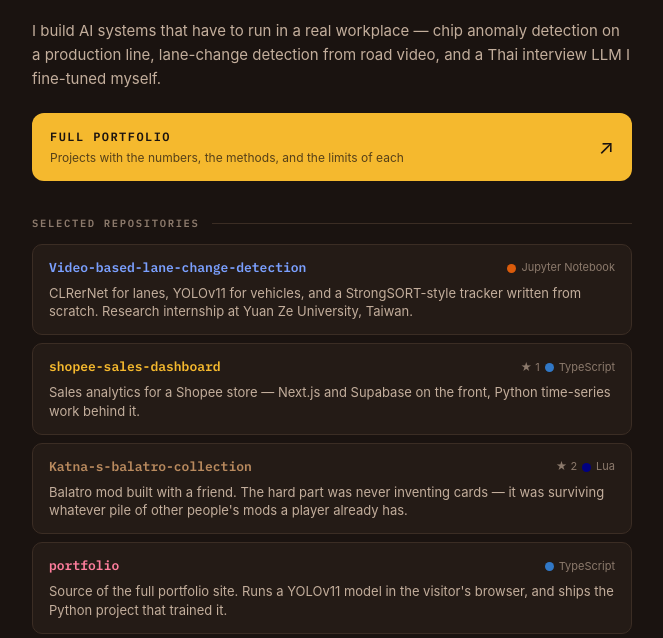
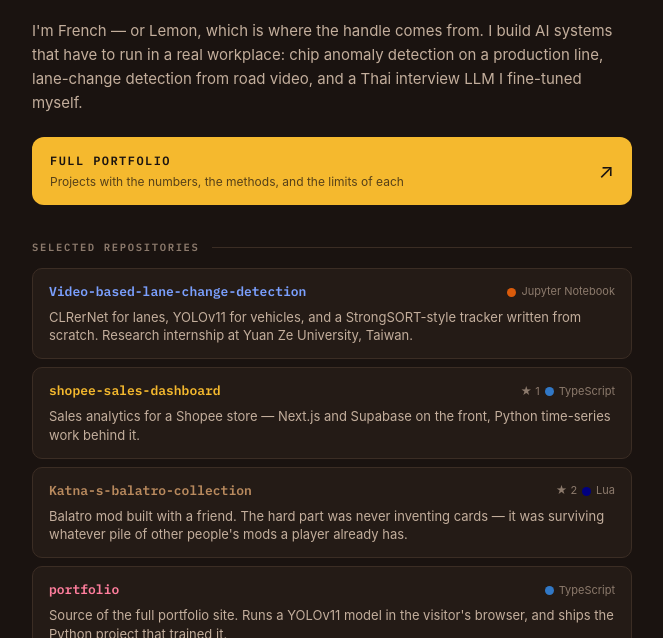
Before and after one commit to Lemonade678/Lemonade678.github.io, a plain HTML site: page index.html in a window 1280 px wide. Shown: the part 129-767 px from the top of the page, without its empty margins (308-971 px from the left). Drawn offline with Linux system fonts and the light colour scheme; a web font is replaced by a local one.

Commit message:
Follow the renamed Vercel domain, and add the nicknames to the bio
The button pointed at lemonade976portfolio.vercel.app, which became
lemonade976.vercel.app when the project was renamed — exactly the failure the
README warns about, arriving a day after the warning was written. It still
redirects, so nothing was broken, but the button now goes straight there.

The bio names both nicknames. Visitors reach this page from the handle
"Lemonade678", so tying that to the name at the top of the card is worth the
extra clause even on a page meant to stay short.

Co-Authored-By: Claude Opus 5 <noreply@anthropic.com>

```diff
--- a/index.html
+++ b/index.html
@@ -138,12 +138,12 @@ footer{
   </div>
 
   <p class="bio">
-    I build AI systems that have to run in a real workplace — chip anomaly detection
-    on a production line, lane-change detection from road video, and a Thai interview
-    LLM I fine-tuned myself.
+    I'm French — or Lemon, which is where the handle comes from. I build AI systems
+    that have to run in a real workplace: chip anomaly detection on a production line,
+    lane-change detection from road video, and a Thai interview LLM I fine-tuned myself.
   </p>
 
-  <a class="cta" href="https://lemonade976portfolio.vercel.app/">
+  <a class="cta" href="https://lemonade976.vercel.app/">
     <span style="flex:1">
       <b>Full portfolio</b>
       <i>Projects with the numbers, the methods, and the limits of each</i>
```
Also changed, not shown: 1 other file.
